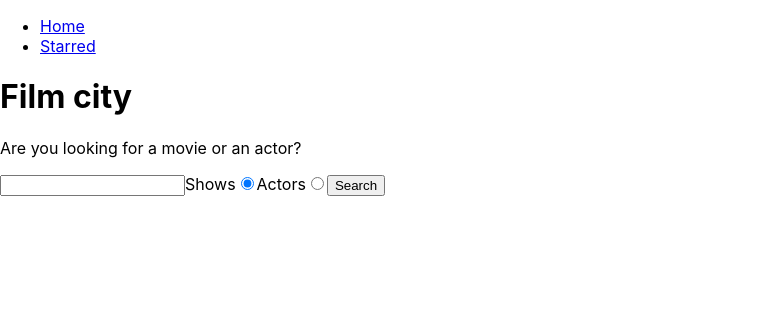
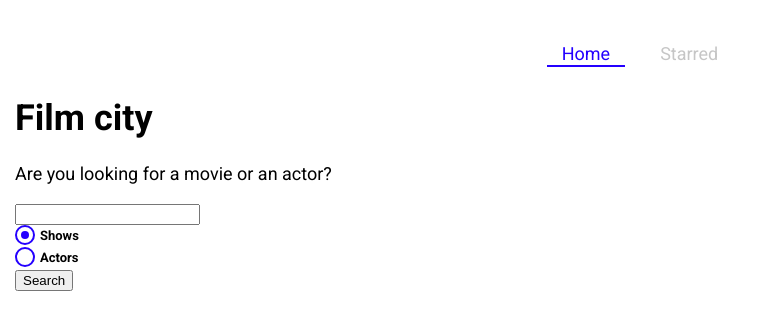
Before and after one commit to 2k177/film-city, a React (Create React App) app: page / in a window 1280 px wide. Shown: the top 330 px of the page, without its empty margins (0-780 px from the left). Built offline with nearby package versions, Linux system fonts and the light colour scheme.

Commit message:
install styled components. Create global theme with sc. created custom radio. used NavLink from react-router to style active link

```diff
--- a/package.json
+++ b/package.json
@@ -14,6 +14,7 @@
     "react-router": "^6.10.0",
     "react-router-dom": "^6.10.0",
     "react-scripts": "5.0.1",
+    "styled-components": "^5.3.9",
     "web-vitals": "^2.1.4",
     "workbox-background-sync": "^6.5.4",
     "workbox-broadcast-update": "^6.5.4",
--- a/public/index.html
+++ b/public/index.html
@@ -5,7 +5,10 @@
     <link rel="icon" href="%PUBLIC_URL%/favicon.ico" />
     <meta name="viewport" content="width=device-width, initial-scale=1" />
     <meta name="theme-color" content="#000000" />
-    <meta name="description" content="Web site created using create-react-app" />
+    <meta
+      name="description"
+      content="Web site created using create-react-app"
+    />
     <link rel="apple-touch-icon" href="%PUBLIC_URL%/logo192.png" />
     <!--
       manifest.json provides metadata used when your web app is installed on a
@@ -21,7 +24,11 @@
       work correctly both with client-side routing and a non-root public URL.
       Learn how to configure a non-root public URL by running `npm run build`.
     -->
-    <title>React App</title>
+    <link
+      href="https://fonts.googleapis.com/css?family=Roboto:300,400,700,&display=swap"
+      rel="stylesheet"
+    />
+    <title>Film city</title>
   </head>
   <body>
     <noscript>You need to enable JavaScript to run this app.</noscript>
--- a/src/App.jsx
+++ b/src/App.jsx
@@ -2,37 +2,29 @@
 import { QueryClient, QueryClientProvider } from '@tanstack/react-query';
 import Home from './pages/Home';
 import Starred from './pages/Starred';
-import Mainlayout from './components/MainLayout';
 import Show from './pages/Show';
+import MainLayout from './components/MainLayout';
+import { GlobalTheme } from './theme';
 
 const queryClient = new QueryClient();
 
 function App() {
   return (
     <QueryClientProvider client={queryClient}>
+      <GlobalTheme>
         <BrowserRouter>
           <Routes>
-          <Route element={<Mainlayout />}>
+            <Route element={<MainLayout />}>
               <Route path="/" element={<Home />} />
               <Route path="/starred" element={<Starred />} />
             </Route>
+
             <Route path="/show/:showId" element={<Show />} />
-          <Route path="/*" element={<div>Page not found</div>} />
 
-          {/* <Route index element={<Home />} />
-        <Route path="teams" element={<Teams />}>
-          <Route path=":teamId" element={<Team />} />
-          <Route path="new" element={<NewTeamForm />} />
-          <Route index element={<LeagueStandings />} />
-        </Route>
-      </Route>
-      <Route element={<PageLayout />}>
-        <Route path="/privacy" element={<Privacy />} />
-        <Route path="/tos" element={<Tos />} />
-      </Route>
-      <Route path="contact-us" element={<Contact />} /> */}
+            <Route path="*" element={<div>Not found</div>} />
           </Routes>
         </BrowserRouter>
+      </GlobalTheme>
     </QueryClientProvider>
   );
 }
--- /dev/null
+++ b/src/components/CustomRadio.jsx
@@ -0,0 +1,59 @@
+import styled from 'styled-components';
+
+const CustomRadio = ({ label, ...inputProps }) => {
+  return (
+    <StyledRadio>
+      {label}
+      <input {...inputProps} type="radio" />
+      <span />
+    </StyledRadio>
+  );
+};
+
+export default CustomRadio;
+
+const StyledRadio = styled.label`
+  display: block;
+  position: relative;
+  padding-left: 25px;
+  cursor: pointer;
+  font-size: 13px;
+  user-select: none;
+  font-weight: 700;
+  line-height: 1.65;
+  input {
+    position: absolute;
+    opacity: 0;
+    cursor: pointer;
+  }
+  span {
+    position: absolute;
+    top: 0;
+    left: 0;
+    height: 16px;
+    width: 16px;
+    background-color: #fff;
+    border: 2px solid ${({ theme }) => theme.mainColors.blue};
+    border-radius: 50%;
+  }
+  input:checked ~ span {
+    background-color: #fff;
+    border: 2px solid ${({ theme }) => theme.mainColors.blue};
+  }
+  span:after {
+    content: '';
+    position: absolute;
+    display: none;
+  }
+  input:checked ~ span:after {
+    display: block;
+  }
+  span:after {
+    top: 4px;
+    left: 4px;
+    width: 8px;
+    height: 8px;
+    border-radius: 50%;
+    background: ${({ theme }) => theme.mainColors.blue};
+  }
+`;
--- a/src/components/Navs.jsx
+++ b/src/components/Navs.jsx
@@ -1,4 +1,5 @@
-import { Link } from 'react-router-dom';
+import styled from 'styled-components';
+import { NavLink } from 'react-router-dom';
 
 const LINKS = [
   {
@@ -14,15 +15,57 @@
 const Navs = () => {
   return (
     <div>
-      <ul>
+      <NavList>
         {LINKS.map(item => (
           <li key={item.to}>
-            <Link to={item.to}>{item.text}</Link>
+            <LinkStyled to={item.to}>{item.text}</LinkStyled>
           </li>
         ))}
-      </ul>
+      </NavList>
     </div>
   );
 };
 
 export default Navs;
+
+const NavList = styled.ul`
+  display: flex;
+  justify-content: center;
+  list-style: none;
+  margin: 0 0 30px;
+  padding: 0;
+  li {
+    margin: 0 10px;
+  }
+`;
+
+const LinkStyled = styled(NavLink)`
+  display: block;
+  padding: 3px 15px;
+  position: relative;
+  text-decoration: none;
+  color: ${({ theme }) => theme.mainColors.gray};
+  &.active {
+    color: ${({ theme }) => theme.mainColors.blue};
+    &:after {
+      content: '';
+      position: absolute;
+      display: block;
+      height: 2px;
+      left: 0%;
+      bottom: 0;
+      background-color: ${({ theme }) => theme.mainColors.blue};
+      animation: slide-in 0.3s ease-in forwards;
+      @keyframes slide-in {
+        from {
+          left: 50%;
+          width: 0;
+        }
+        to {
+          left: 0%;
+          width: 100%;
+        }
+      }
+    }
+  }
+`;
--- a/src/components/SearchForm.jsx
+++ b/src/components/SearchForm.jsx
@@ -1,5 +1,6 @@
 import { useState } from 'react';
 import { useSearchStr } from '../lib/useSearchStr';
+import CustomRadio from './CustomRadio';
 
 const SearchForm = ({ onSearch }) => {
   const [searchStr, setSearchStr] = useSearchStr('');
@@ -35,27 +36,21 @@
     <form onSubmit={onSubmit}>
       <input type="text" value={searchStr} onChange={onSearchInputChange} />
 
-      <label>
-        Shows
-        <input
-          type="radio"
+      <CustomRadio
+        label="Shows"
         name="search-option"
         value="shows"
         checked={searchOption === 'shows'}
         onChange={onRadioChange}
       />
-      </label>
 
-      <label>
-        Actors
-        <input
-          type="radio"
+      <CustomRadio
+        label="Actors"
         name="search-option"
         value="actors"
         checked={searchOption === 'actors'}
         onChange={onRadioChange}
       />
-      </label>
 
       <button type="submit">Search</button>
     </form>
--- a/src/index.css
+++ /dev/null
@@ -1,13 +0,0 @@
-body {
-  margin: 0;
-  font-family: -apple-system, BlinkMacSystemFont, 'Segoe UI', 'Roboto', 'Oxygen',
-    'Ubuntu', 'Cantarell', 'Fira Sans', 'Droid Sans', 'Helvetica Neue',
-    sans-serif;
-  -webkit-font-smoothing: antialiased;
-  -moz-osx-font-smoothing: grayscale;
-}
-
-code {
-  font-family: source-code-pro, Menlo, Monaco, Consolas, 'Courier New',
-    monospace;
-}
--- a/src/index.jsx
+++ b/src/index.jsx
@@ -1,6 +1,5 @@
 import React from 'react';
 import ReactDOM from 'react-dom/client';
-import './index.css';
 import App from './App';
 import * as serviceWorkerRegistration from './serviceWorkerRegistration';
 import reportWebVitals from './reportWebVitals';
--- /dev/null
+++ b/src/theme.jsx
@@ -0,0 +1,30 @@
+import { ThemeProvider, createGlobalStyle } from 'styled-components';
+
+const theme = {
+  fontFamily: 'Roboto, sans-serif',
+  mainColors: {
+    blue: '#2400ff',
+    gray: '#c6c6c6',
+    dark: '#353535',
+  },
+};
+
+const GlobalStyles = createGlobalStyle`
+  body {
+    font-family: ${({ theme }) => theme.fontFamily};
+    font-size: 18px;
+    margin: 0;
+    padding-top: 40px;
+    padding-left: 15px;
+    padding-right: 15px;
+  }
+`;
+
+export const GlobalTheme = ({ children }) => {
+  return (
+    <ThemeProvider theme={theme}>
+      <GlobalStyles />
+      {children}
+    </ThemeProvider>
+  );
+};
```
Also changed, not shown: 1 other file (tests, documents, lock files or other folders). Lines whose indentation alone changed are shown as unchanged.
